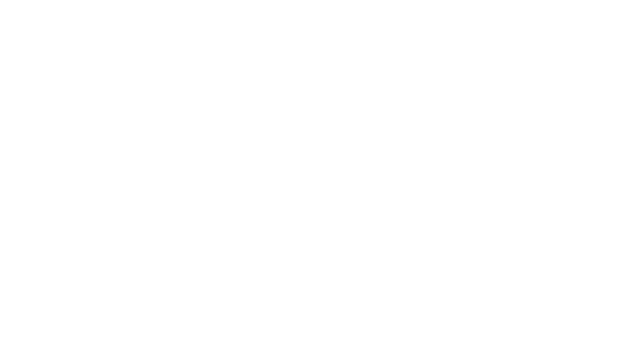
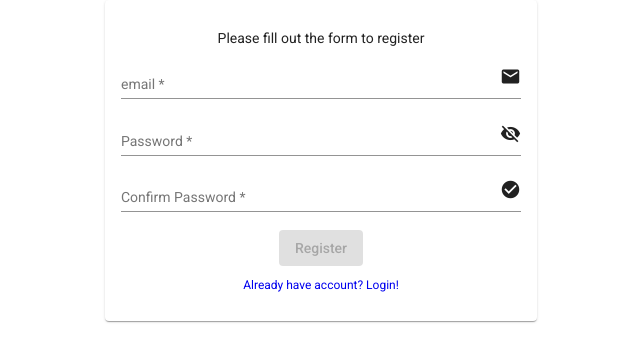
Before and after one commit to KulovacNedim/ems-client, an Angular app: page /sign-up in a window 1280 px wide. Shown: the top 362 px of the page, without its empty margins (319-959 px from the left). Built offline with nearby package versions, Linux system fonts and the light colour scheme.

Commit message:
sign-in and sign-up forms implemented. validation done, icons add to input fields, show/hide password functionaliti added

```diff
--- a/src/app/auth/sign-in/sign-in.component.css
+++ b/src/app/auth/sign-in/sign-in.component.css
@@ -1,13 +1,13 @@
 mat-card {
     max-width: 400px;
-    margin: 2em auto;
+    margin: auto;
     text-align: center;
-}
-
-.signin-content {
-    padding: 60px 1rem;
 }
 
 .full-width-input {
     width: 100%;
 }
+
+.btn {
+    cursor: pointer;
+}
--- a/src/app/auth/sign-in/sign-in.component.html
+++ b/src/app/auth/sign-in/sign-in.component.html
@@ -1,27 +1,31 @@
-<div class="signin-content">
 <mat-card>
   <mat-card-content>
-      <form [formGroup]="form" (ngSubmit)="onSubmit()">
+    <form [formGroup]="signInForm" (ngSubmit)="onSubmit()">
       <p>Please login to continue</p>
       <mat-form-field class="full-width-input">
         <input matInput placeholder="email" formControlName="email" required autocomplete="email">
-          <mat-error *ngIf="(emailField.invalid && emailField.touched) || emailField.dirty">
-            <small *ngIf="emailField.errors?.required" class="text-danger">Primary email is required</small>
+        <mat-icon matSuffix>
+          {{!f.email.invalid ? 'mark_email_read' : 'email'}}</mat-icon>
+        <mat-error *ngIf="(f.email.invalid && f.email.touched) || f.email.dirty">
+          <small *ngIf="f.email.errors?.required" class="text-danger">Email is required</small>
           <!--question mark(?) is a safe navigation operator-->
-            <small *ngIf="emailField.errors?.pattern" class="text-danger">Please provide a valid email address</small>
+          <small *ngIf="f.email.errors?.pattern" class="text-danger">Please provide a valid email address</small>
         </mat-error>
       </mat-form-field>
       <mat-form-field class="full-width-input">
-          <input matInput type="password" placeholder="Password" formControlName="password" required>
-          <mat-error *ngIf="(passwordField.invalid && passwordField.touched) || passwordField.dirty">
-            <small *ngIf="passwordField.errors?.required" class="text-danger">Secondary email is required</small>
-            <small *ngIf="passwordField.errors?.minlength" class="text-danger">Password has to contain at least
+        <input matInput [type]="hidePassword ? 'password' : 'text'" placeholder="Password" formControlName="password" required>
+        <mat-icon matSuffix (click)="hidePassword = !hidePassword" class="btn">
+          {{hidePassword ? 'visibility_off' : 'visibility'}}</mat-icon>
+        <mat-error *ngIf="(f.password.invalid && f.password.touched) || f.password.dirty">
+          <small *ngIf="f.password.errors?.required" class="text-danger">Password is required</small>
+          <small *ngIf="f.password.errors?.minlength" class="text-danger">Password has to contain at least
             {{minPasswordLength}} characters</small>
         </mat-error>
       </mat-form-field>
-        <button mat-raised-button color="primary" [disabled]="!form.valid">Login</button>
-        <a routerLink="/sign-up" style="text-decoration: none;"><h2 class="mat-small">Don't have account? Register!</h2></a>
+      <button mat-raised-button color="primary" [disabled]="!signInForm.valid">Login</button>
+      <a routerLink="/sign-up" style="text-decoration: none;">
+        <h2 class="mat-small">Don't have account? Register!</h2>
+      </a>
     </form>
   </mat-card-content>
 </mat-card>
-</div>
--- a/src/app/auth/sign-in/sign-in.component.ts
+++ b/src/app/auth/sign-in/sign-in.component.ts
@@ -1,8 +1,7 @@
 import { Component, OnInit } from '@angular/core';
-import { FormGroup, Validators, FormControl } from '@angular/forms';
+import { FormGroup, Validators, FormControl, FormBuilder } from '@angular/forms';
 import { AuthService } from './../../auth/auth.service';
 import { Router } from '@angular/router';
-import { Observable } from 'rxjs';
 
 @Component({
   selector: 'app-sign-in',
@@ -10,11 +9,37 @@
   styleUrls: ['./sign-in.component.css']
 })
 export class SignInComponent implements OnInit {
+  signInForm: FormGroup;
+  minPasswordLength = 8;
+  hidePassword = true;
 
   constructor(
     private authService: AuthService,
-    private router: Router
-  ) { }
+    private router: Router,
+    private fb: FormBuilder
+  ) {
+    this.signInForm = this.createSignupForm();
+  }
+
+  createSignupForm(): FormGroup {
+    return this.fb.group(
+      {
+        email: [
+          null,
+          Validators.compose([Validators.required, Validators.pattern("^[a-z0-9._%+-]+@[a-z0-9.-]+\.[a-z]{2,4}$")])
+        ],
+        password: [
+          null,
+          Validators.compose([
+            Validators.required,
+            Validators.minLength(this.minPasswordLength),
+          ])
+        ]
+      },
+    );
+  };
+
+  get f() { return this.signInForm.controls; }
 
   ngOnInit(): void {
     this.authService.isAuthentcated.subscribe(isAuth => {
@@ -22,30 +47,11 @@
       if (isAuth) this.router.navigateByUrl('/dashboard');
       if (!isAuth && localStorage.getItem("token")) this.router.navigate(['/']);
     })
-  }
-
-  minPasswordLength = 8;
-  form = new FormGroup({
-    email: new FormControl('', [
-      Validators.required,
-      Validators.pattern("^[a-z0-9._%+-]+@[a-z0-9.-]+\.[a-z]{2,4}$")]),
-    password: new FormControl('', [
-      Validators.minLength(this.minPasswordLength),
-      Validators.required
-    ])
-  });
-
-  get emailField() {
-    return this.form.get('email');
-  };
-
-  get passwordField() {
-    return this.form.get('password');
   };
 
   onSubmit() {
-    if (this.form.valid) {
-      this.authService.login(this.form.value)
+    if (this.signInForm.valid) {
+      this.authService.login(this.signInForm.value)
         .subscribe()
     }
   };
--- a/src/app/auth/sign-up/sign-up.component.css
+++ b/src/app/auth/sign-up/sign-up.component.css
@@ -1,14 +1,13 @@
-form {
-    min-width: 150px;
-    max-width: 500px;
-    width: 'auto';
-    padding: 30px 15px 30px 15px;
+mat-card {
+    max-width: 400px;
+    margin: auto;
+    text-align: center;
 }
 
-mat-form-field {
+.full-width-input {
     width: 100%;
 }
 
-button {
-    width: 100%;
+.btn {
+    cursor: pointer;
 }
--- a/src/app/auth/sign-up/sign-up.component.html
+++ b/src/app/auth/sign-up/sign-up.component.html
@@ -1,3 +1,50 @@
+<mat-card>
+    <mat-card-content>
+        <form [formGroup]="signUpForm" (ngSubmit)="onSubmit()">
+            <p>Please fill out the form to register</p>
+            <mat-form-field class="full-width-input">
+                <input matInput placeholder="email" formControlName="email" required autocomplete="email">
+                <mat-icon matSuffix>
+                    {{!f.email.errors?.email && !f.email.errors?.required ? 'mark_email_read' : 'email'}}</mat-icon>
+                <mat-error *ngIf="(f.email.invalid && f.email.touched) || f.email.dirty">
+                    <small *ngIf="f.email.errors?.required" class="text-danger">Primary email is required</small>
+                    <!--question mark(?) is a safe navigation operator-->
+                    <small *ngIf="f.email.errors?.pattern" class="text-danger">Please provide a valid email
+                        address</small>
+                </mat-error>
+            </mat-form-field>
+            <mat-form-field class="full-width-input">
+                <input matInput [type]="hidePassword ? 'password' : 'text'" placeholder="Password"
+                    formControlName="password" required>
+                <mat-icon matSuffix (click)="hidePassword = !hidePassword" class="btn">
+                    {{hidePassword ? 'visibility_off' : 'visibility'}}</mat-icon>
+                <mat-error *ngIf="(f.password.invalid && f.password.touched) || f.password.dirty">
+                    <!-- <small *ngIf="passwordField.errors?.required" class="text-danger">Secondary email is -->
+                    <small *ngIf="f.password.errors?.required" class="text-danger">Secondary email is
+                        required</small>
+                    <small *ngIf="f.password.errors?.minlength" class="text-danger">Password has to contain at least
+                        {{minPasswordLength}} characters</small>
+                </mat-error>
+            </mat-form-field>
+            <mat-form-field class="full-width-input">
+                <input matInput [type]="hidePassword ? 'password' : 'text'" placeholder="Confirm Password" formControlName="confirmPassword"
+                    required>
+                <mat-icon matSuffix>
+                    {{!f.confirmPassword.invalid ? 'check_circle' : 'error'}}</mat-icon>
+                <mat-error *ngIf="f.confirmPassword.invalid">
+                    <!-- <small *ngIf="form.controls['confirmPassword'].hasError('NoPasswordMatch')" -->
+                    <small *ngIf="f.confirmPassword.errors?.NoPasswordMatch" class="text-danger"><br>Password does not
+                        match first one</small>
+                </mat-error>
+            </mat-form-field>
+            <button mat-raised-button color="primary" [disabled]="!signUpForm.valid">Register</button>
+            <a routerLink="/sign-in" style="text-decoration: none;">
+                <h2 class="mat-small">Already have account? Login!</h2>
+            </a>
+        </form>
+    </mat-card-content>
+</mat-card>
+
 <!-- <mat-grid-list cols="5" rowHeight="100%">
     <mat-grid-tile colspan="2"></mat-grid-tile>
     <mat-grid-tile colspan="3">
--- a/src/app/auth/sign-up/sign-up.component.ts
+++ b/src/app/auth/sign-up/sign-up.component.ts
@@ -1,5 +1,7 @@
 import { Component, OnInit } from '@angular/core';
-import { FormGroup, FormBuilder, FormControl, Validators } from '@angular/forms';
+import { FormGroup, Validators, FormBuilder } from '@angular/forms';
+import { AuthService } from '../auth.service';
+import { CustomValidators } from '../../custom-validators';
 
 @Component({
   selector: 'app-sign-up',
@@ -7,23 +9,52 @@
   styleUrls: ['./sign-up.component.css']
 })
 export class SignUpComponent implements OnInit {
+  signUpForm: FormGroup;
+  minPasswordLength = 8;
+  hidePassword = true;
 
-  hide = true;
-
-  constructor() {}
-
-  ngOnInit() {
+  constructor(
+    private authService: AuthService,
+    private fb: FormBuilder
+  ) {
+    this.signUpForm = this.createSignupForm();
   }
 
-  emailFormControl = new FormControl('', [
-    Validators.required,
-    Validators.email,
-  ]);
+  createSignupForm(): FormGroup {
+    return this.fb.group(
+      {
+        email: [
+          null,
+          Validators.compose([Validators.email, Validators.pattern("^[a-z0-9._%+-]+@[a-z0-9.-]+\.[a-z]{2,4}$")])
+        ],
+        password: [
+          null,
+          Validators.compose([
+            Validators.required,
+            Validators.minLength(this.minPasswordLength),
+          ])
+        ],
+        confirmPassword: [null, Validators.compose([
+          Validators.minLength(this.minPasswordLength)
+        ])]
+      },
+      {
+        validator: CustomValidators.passwordMatchValidator
+      }
+    );
+  };
 
-  passwordFormControl = new FormControl('', [
-    Validators.minLength(8),
-    Validators.required
-  ]);
+  get f() { return this.signUpForm.controls; }
 
+  ngOnInit(): void {}
+
+  KL = () => console.log("DSDSDS")
+
+  onSubmit() {
+    if (this.signUpForm.valid) {
+      this.authService.login(this.signUpForm.value)
+        .subscribe()
+    }
+  };
 
 }
--- /dev/null
+++ b/src/app/custom-validators.ts
@@ -0,0 +1,26 @@
+import { ValidationErrors, ValidatorFn, AbstractControl } from '@angular/forms';
+
+export class CustomValidators {
+  static patternValidator(regex: RegExp, error: ValidationErrors): ValidatorFn {
+    return (control: AbstractControl): { [key: string]: any } => {
+      if (!control.value) {
+        // if control is empty return no error
+        return null;
+      }
+      // test the value of the control against the regexp supplied
+      const valid = regex.test(control.value);
+      // if true, return no error (no error), else return error passed in the second parameter
+      return valid ? null : error;
+    };
+  }
+
+  static passwordMatchValidator(control: AbstractControl) {
+    const password: string = control.get('password').value;
+    const confirmPassword: string = control.get('confirmPassword').value;
+    if (password !== confirmPassword) {
+      control.get('confirmPassword').setErrors({ NoPasswordMatch: true });
+    } else {
+        control.get('confirmPassword').setErrors(null);
+    }
+  }
+}
```
Lines whose indentation alone changed are shown as unchanged.
